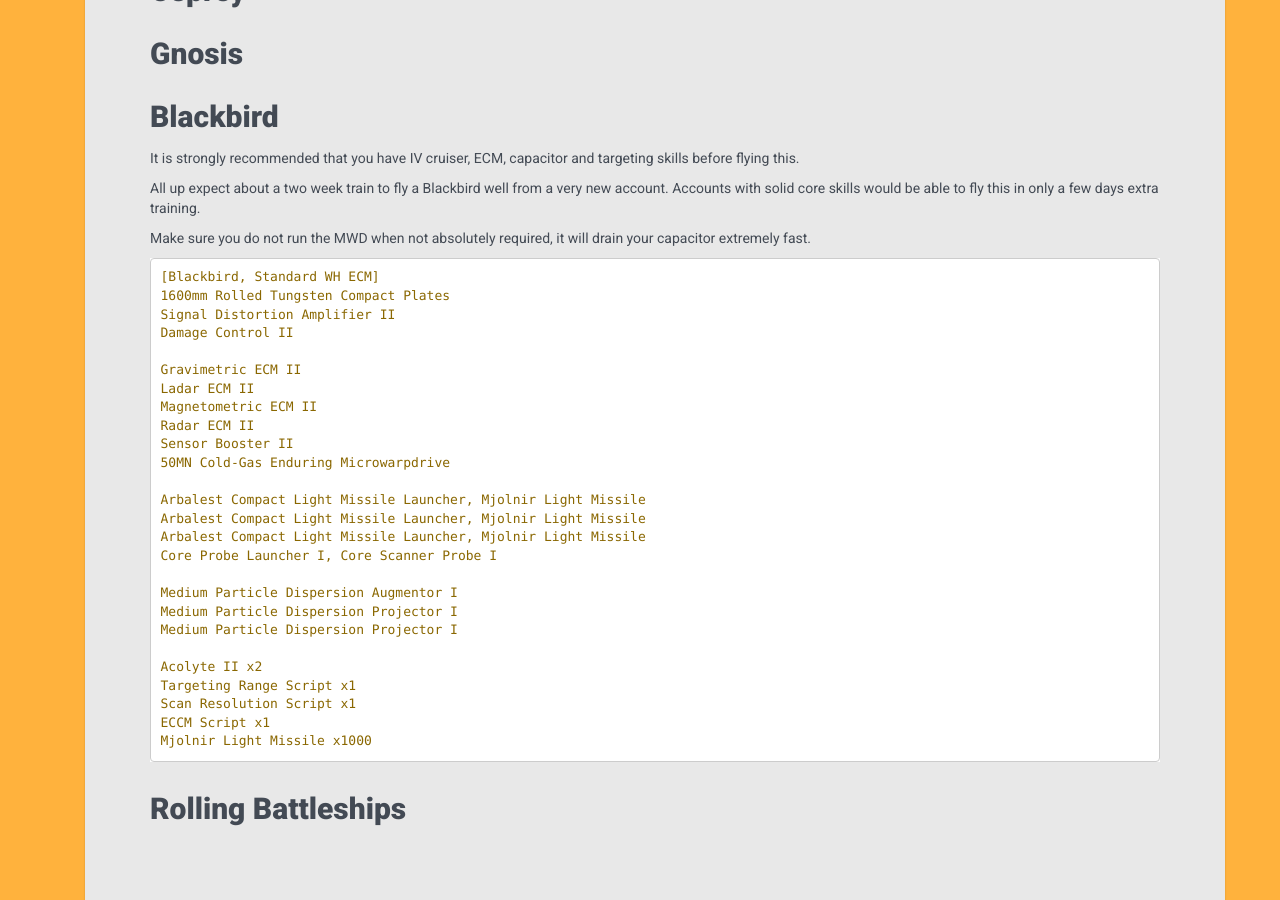
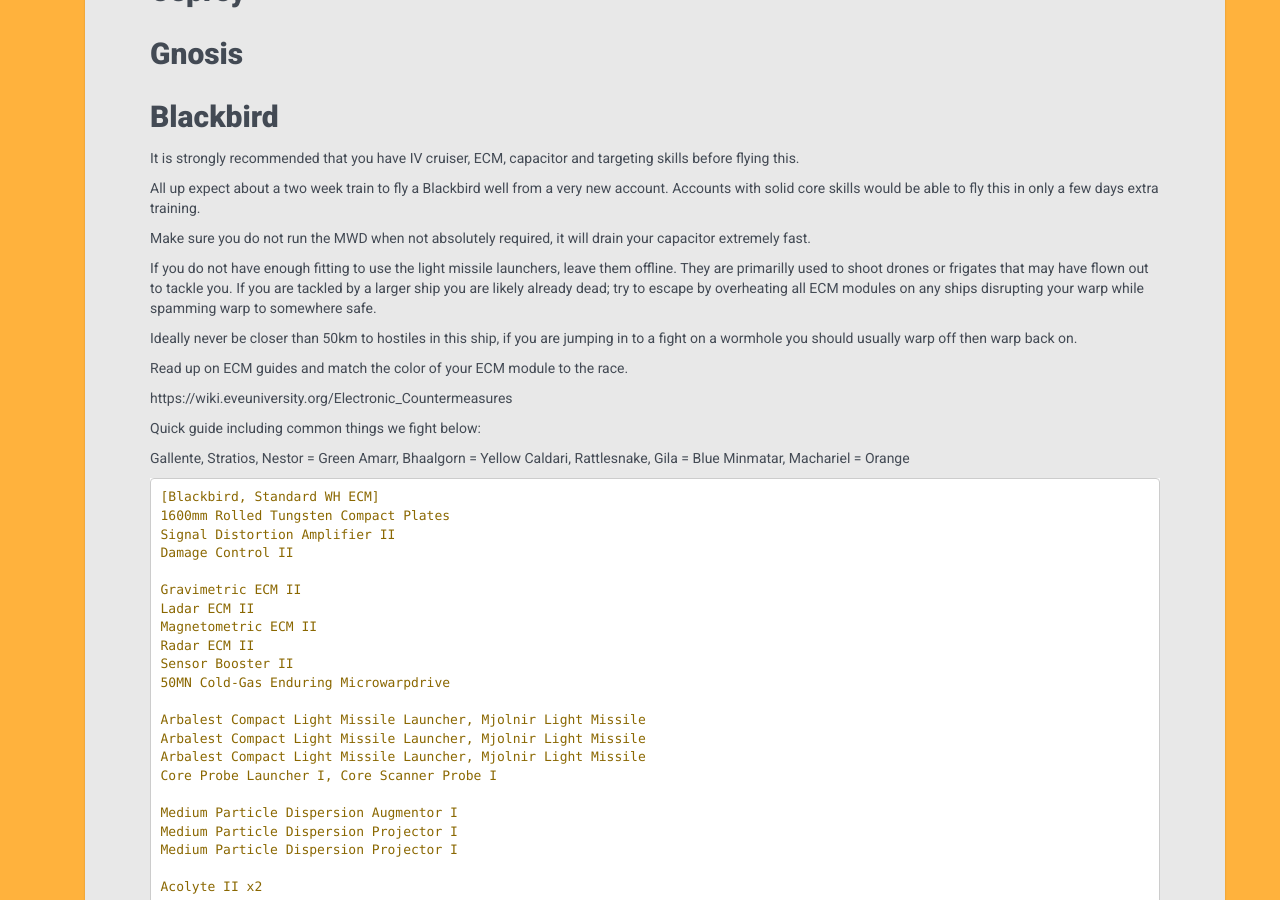
Before and after one commit to all-out/guides, a Jekyll site: the page built from _guides/fittings.md, in a window 1280 px wide and 900 px high, scrolled down 966 px. Built offline with Jekyll 4.4.1, drawn with Linux system fonts in a browser that asks for light colours.

Commit message:
Update fittings.md

````diff
--- a/_guides/fittings.md
+++ b/_guides/fittings.md
@@ -54,6 +54,26 @@
 
 Make sure you do not run the MWD when not absolutely required, it will drain your capacitor extremely fast.
 
+If you do not have enough fitting to use the light missile launchers, leave them offline. They are primarilly
+used to shoot drones or frigates that may have flown out to tackle you. If you are tackled by a larger ship
+you are likely already dead; try to escape by overheating all ECM modules on any ships disrupting your warp
+while spamming warp to somewhere safe.
+
+Ideally never be closer than 50km to hostiles in this ship, if you are jumping in to a fight on a wormhole you
+should usually warp off then warp back on.
+
+Read up on ECM guides and match the color of your ECM module to the race.
+
+https://wiki.eveuniversity.org/Electronic_Countermeasures
+
+Quick guide including common things we fight below:
+
+Gallente, Stratios, Nestor = Green
+Amarr, Bhaalgorn = Yellow
+Caldari, Rattlesnake, Gila = Blue
+Minmatar, Machariel = Orange
+
+
 ```
 [Blackbird, Standard WH ECM]
 1600mm Rolled Tungsten Compact Plates
````
